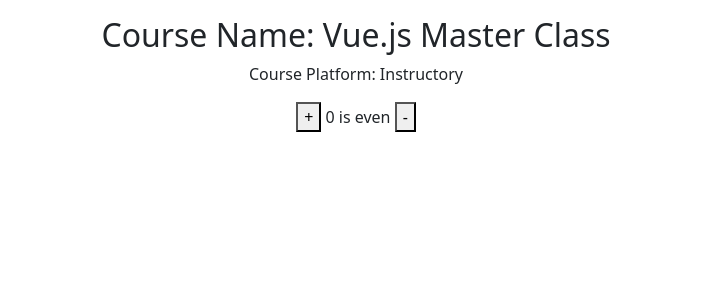
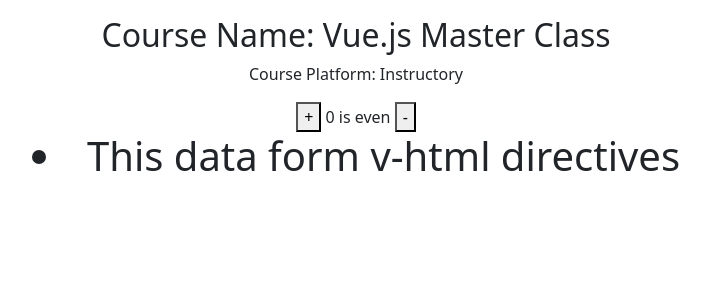
Before and after one commit to pobitrodeb/vue.js_master, a Vue app in the folder first_project/: page / in a window 1280 px wide. Shown: the top 300 px of the page, without its empty margins (284-994 px from the left). Built offline with nearby package versions, Linux system fonts and the light colour scheme.

Commit message:
directive v-html

```diff
--- a/first_project/src/App.vue
+++ b/first_project/src/App.vue
@@ -6,6 +6,7 @@
     <button @click="increment(2)"> + </button>
     {{ count }} is {{ checkOddOrEven }}
     <button @click="decrement(1)"> - </button>
+    <h1 v-html="rawHTML">  </h1>
   </div>
 </template>
 
@@ -17,6 +18,8 @@
     name: "Vue.js Master Class",
     platform: "Instructory",
   })
+
+  let rawHTML = `<li>This data form v-html directives </li>`
 // Method
  const increment = item => count.value += item
  const decrement = item => count.value -= item
```
